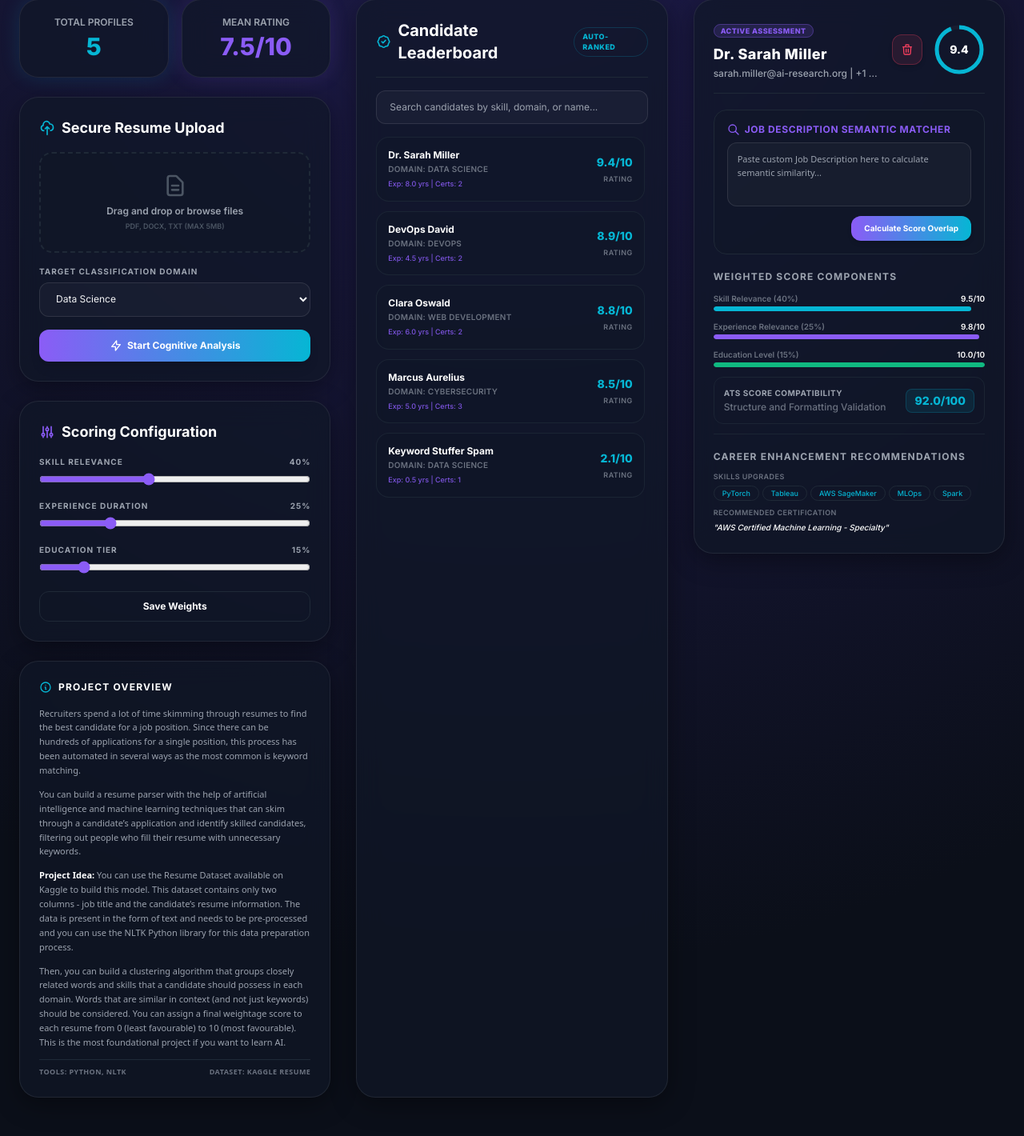
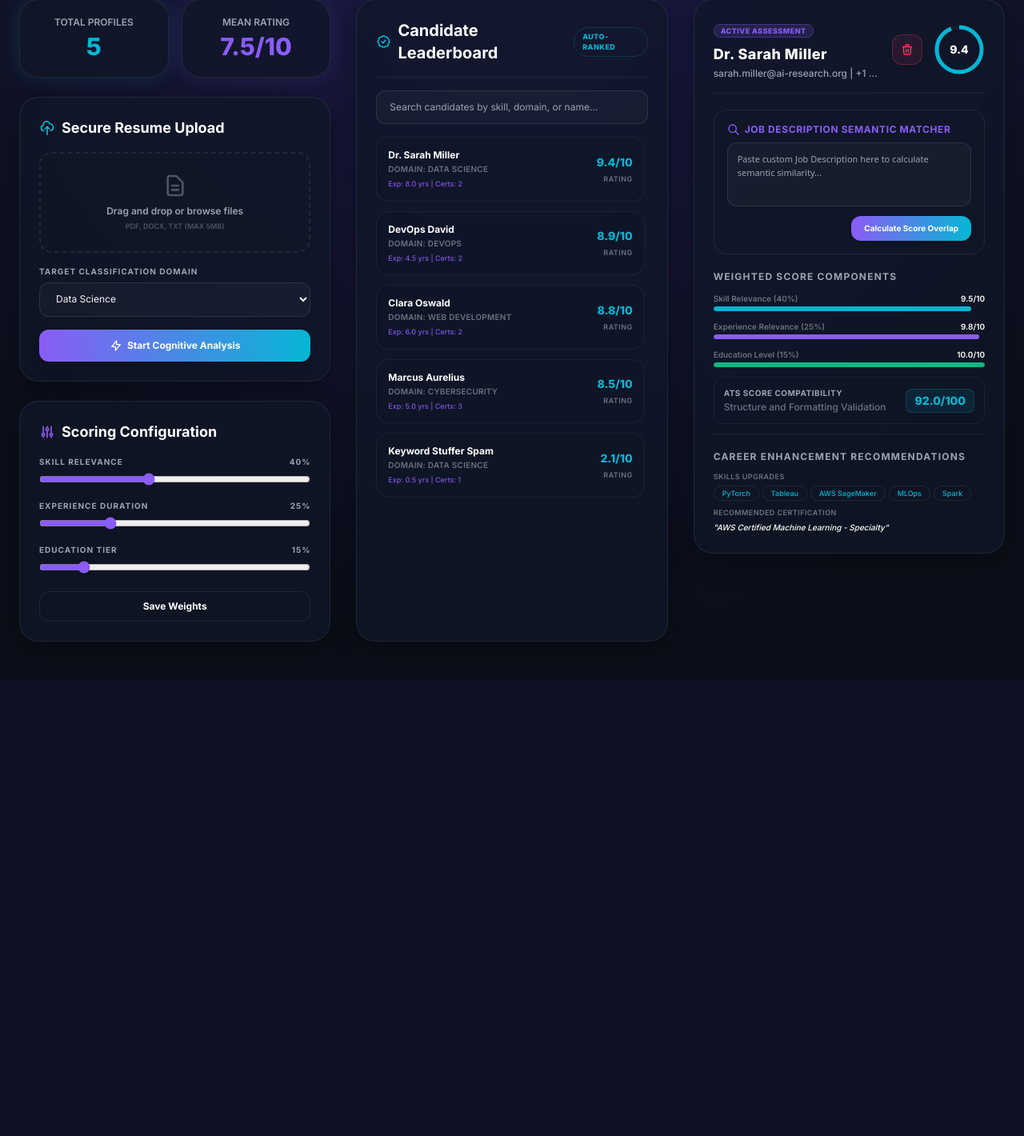
Before and after one commit to 1at23cs079-Mahi/AI-Resume-Parser-Screening-System, a Flask app: page / in a window 1280 px wide. Shown: the part 138-1558 px from the top of the page at 80% size. After the commit the page ends 988 px from the top, so only its background shows below. Run offline with Flask 3, Linux system fonts and the light colour scheme; data comes from the database, SQL or seed files in the repository; some libraries are stand-ins or nearby versions.

Commit message:
chore: remove Project Description Overview Card from Dashboard UI entirely

```diff
--- a/templates/dashboard.html
+++ b/templates/dashboard.html
@@ -149,34 +149,6 @@
             Save Weights
           </button>
         </form>
-      </div>
-
-      <!-- Project Description Card -->
-      <div class="glass-card p-6 flex flex-col gap-4">
-        <h2 class="text-xs font-bold font-outfit text-white flex items-center gap-2 uppercase tracking-widest text-accent-cyan">
-          <svg class="w-4 h-4 text-accent-cyan" fill="none" stroke="currentColor" viewBox="0 0 24 24" stroke-width="2">
-            <path stroke-linecap="round" stroke-linejoin="round" d="M13 16h-1v-4h-1m1-4h.01M21 12a9 9 0 11-18 0 9 9 0 0118 0z" />
-          </svg>
-          Project Overview
-        </h2>
-        <div class="text-[11px] text-gray-400 leading-relaxed space-y-3 font-sans">
-          <p>
-            Recruiters spend a lot of time skimming through resumes to find the best candidate for a job position. Since there can be hundreds of applications for a single position, this process has been automated in several ways as the most common is keyword matching.
-          </p>
-          <p>
-            You can build a resume parser with the help of artificial intelligence and machine learning techniques that can skim through a candidate’s application and identify skilled candidates, filtering out people who fill their resume with unnecessary keywords.
-          </p>
-          <p>
-            <strong class="text-white">Project Idea:</strong> You can use the Resume Dataset available on Kaggle to build this model. This dataset contains only two columns - job title and the candidate’s resume information. The data is present in the form of text and needs to be pre-processed and you can use the NLTK Python library for this data preparation process.
-          </p>
-          <p>
-            Then, you can build a clustering algorithm that groups closely related words and skills that a candidate should possess in each domain. Words that are similar in context (and not just keywords) should be considered. You can assign a final weightage score to each resume from 0 (least favourable) to 10 (most favourable). This is the most foundational project if you want to learn AI.
-          </p>
-          <div class="pt-2 border-t border-gray-800 flex justify-between text-[9px] text-gray-500 font-bold uppercase tracking-wider">
-            <span>Tools: Python, NLTK</span>
-            <span>Dataset: Kaggle Resume</span>
-          </div>
-        </div>
       </div>
 
     </div>
```
